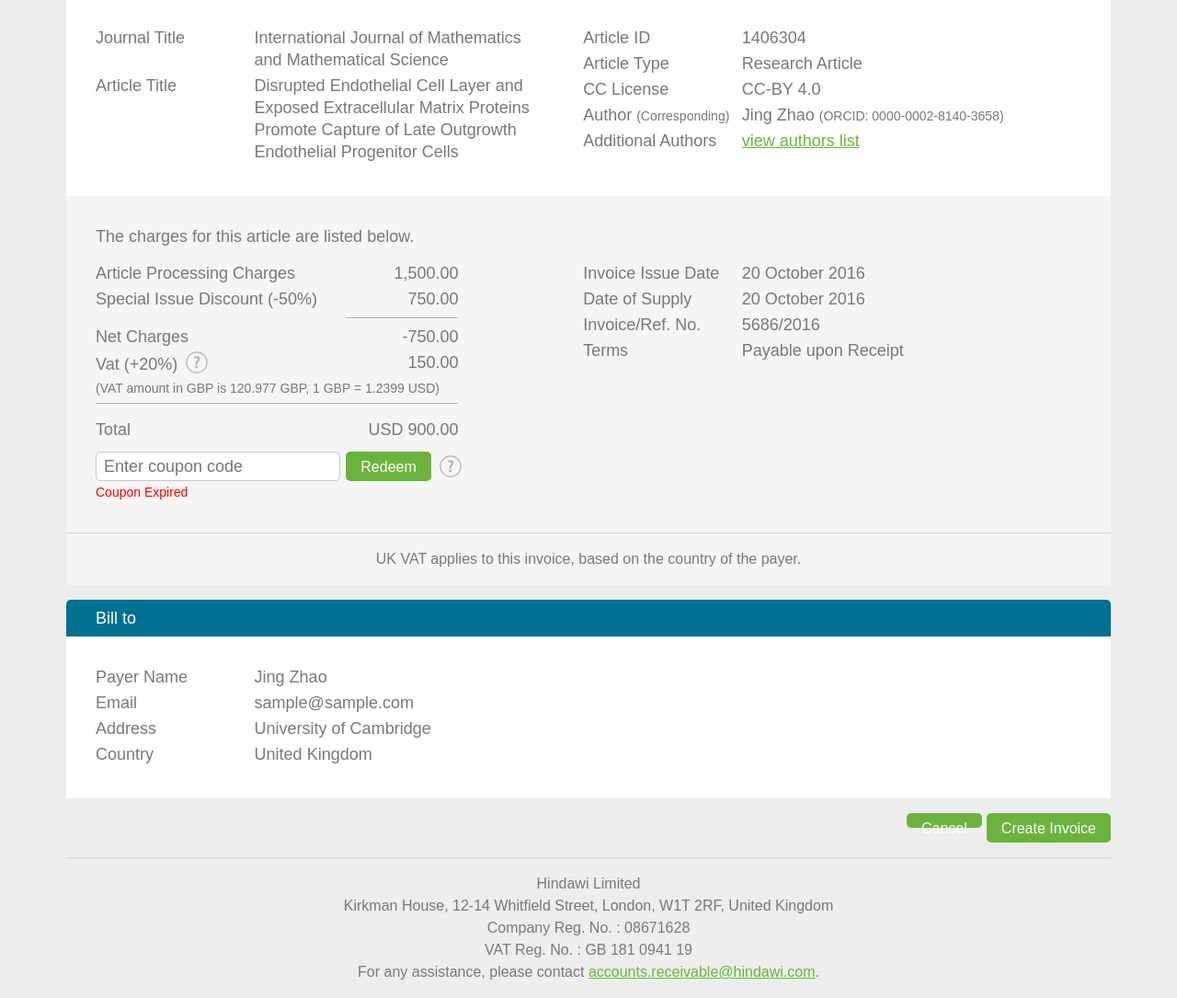
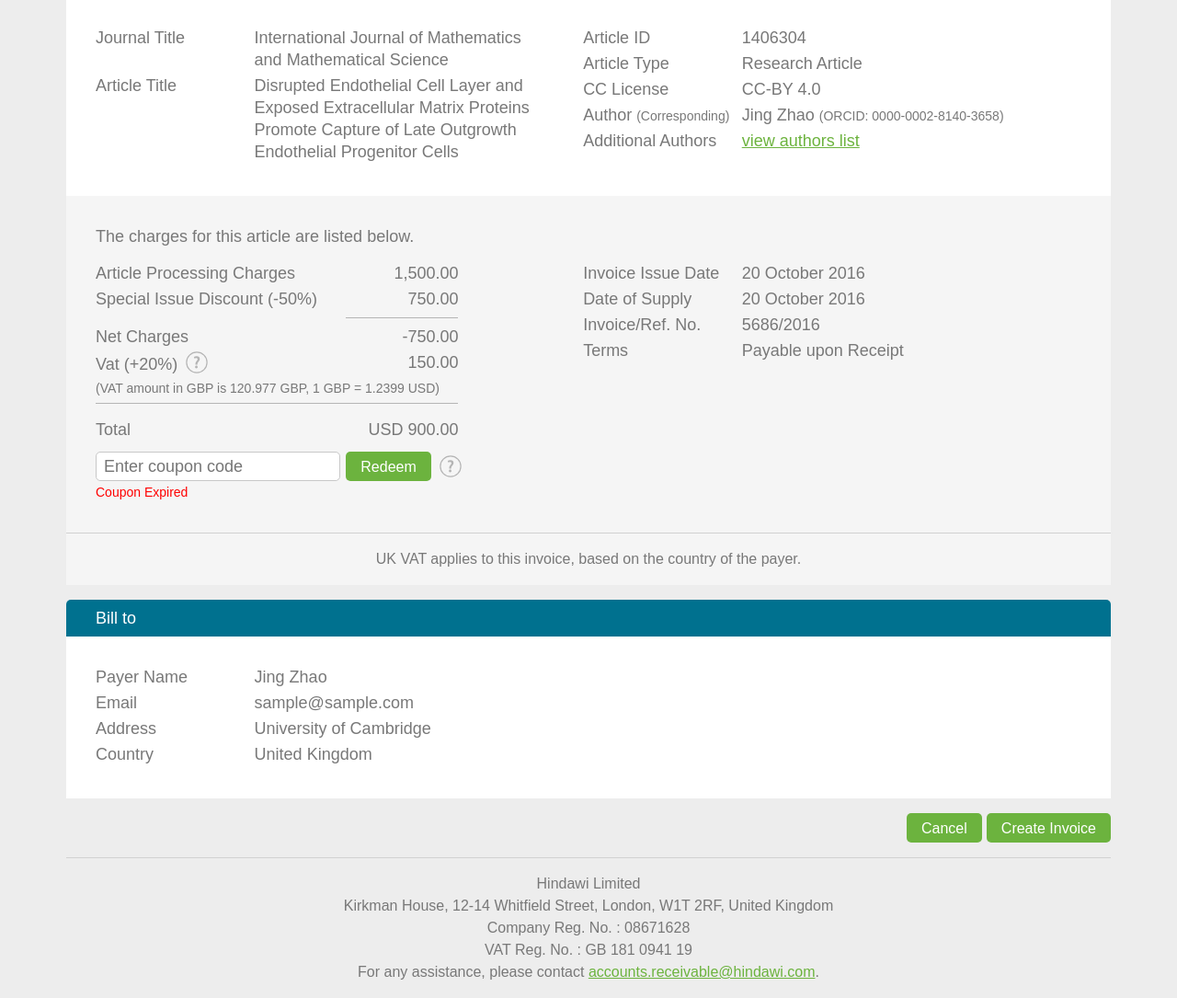
Before and after one commit to HindawiWebDesign/Invoicing-System, a website: page app/index.html in a window 1280 px wide. Shown: the part 216-1301 px from the top of the page at 92% size. Drawn offline with nearby package versions, Linux system fonts and the light colour scheme; a small style sheet from the web is missing.

Commit message:
button-default-css-update
Height of buttons with <a> html.

```diff
--- a/app/scss/partials/components/_forms.scss
+++ b/app/scss/partials/components/_forms.scss
@@ -308,9 +308,6 @@ input[type="image"] {
 	    border-color: $fh-focus-border-color;
 	}
 }
-a.button-default {
-	height: 16px;
-}
 .invoice-details__apc {
 	.button-default  {
 		margin: 0 0 0 1px;
```
Also changed, not shown: app/css/main.css.
